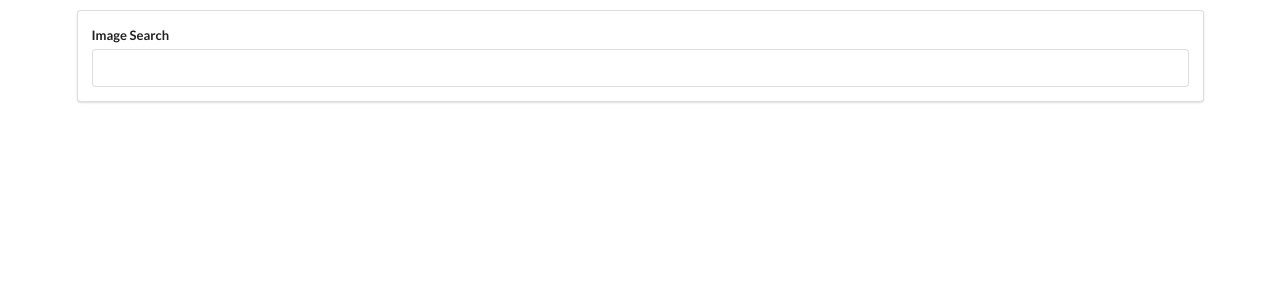
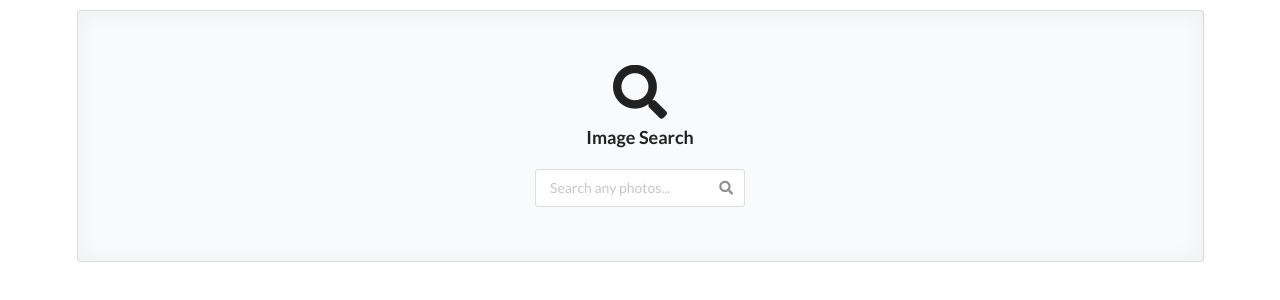
Before and after one commit to nuovodw/react_photo_search, a React (Create React App) app: page / in a window 1280 px wide. Shown: the top 300 px of the page. Built offline with nearby package versions, Linux system fonts and the light colour scheme.

Commit message:
style search bar

```diff
--- a/src/components/SearchBar.js
+++ b/src/components/SearchBar.js
@@ -11,19 +11,35 @@ class SearchBar extends React.Component {
 
 	render() {
 		return (
-			<div className="ui segment">
+			<div className="ui placeholder segment">
+				<div className="ui two column stackable center aligned grid">
+					<div className="middle aligned row">
+						<div className="column">
+							<div className="ui icon header">
+								<i class="search icon"></i>Image Search
+							</div>
+							<div className="field">
+								<div className="ui search">
 									<form onSubmit={this.onFormSubmit} className="ui form">
 										<div className="field">
-						<label>Image Search</label>
+											<div className="ui icon input">
 												<input
 													type="text"
+													placeholder="Search any photos..."
 													value={this.state.term}
 													onChange={(e) => {
 														this.setState({ term: e.target.value });
 													}}
 												/>
+												<i class="search icon"></i>
+											</div>
 										</div>
 									</form>
+								</div>
+							</div>
+						</div>
+					</div>
+				</div>
 			</div>
 		);
 	}
```
Lines whose indentation alone changed are shown as unchanged.
